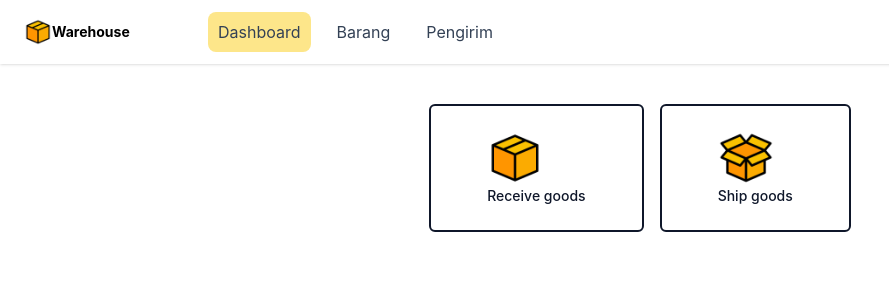
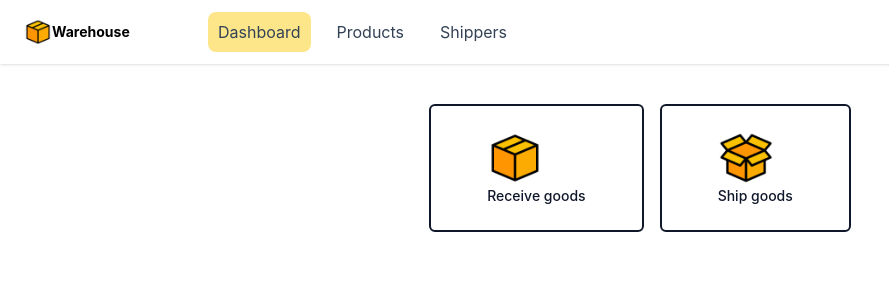
Before and after one commit to jbanes/warehouse-management-frontend, a Vue app: page / in a window 1280 px wide. Shown: the top 300 px of the page, without its empty margins (0-889 px from the left). Built offline with nearby package versions, Linux system fonts and the light colour scheme; a web font is replaced by a local one.

Commit message:
Translate Navbar.vue to English

```diff
--- a/src/components/Navbar.vue
+++ b/src/components/Navbar.vue
@@ -65,13 +65,13 @@ const isOpen = ref(false);
                         :to="{ name: 'barang.index' }"
                         class="px-2.5 py-2 text-slate-700 transition-colors duration-300 transform rounded-lg dark:text-slate-200 hover:bg-amber-200 dark:hover:bg-slate-700 md:mx-2"
                         :class="{ 'bg-amber-200 dark:bg-slate-700': $route.path.includes('barang') }"
-                        >Barang
+                        >Products
                     </RouterLink>
                     <RouterLink
                         :to="{ name: 'pengirim.index' }"
                         class="px-2.5 py-2 text-slate-700 transition-colors duration-300 transform rounded-lg dark:text-slate-200 hover:bg-amber-200 dark:hover:bg-slate-700 md:mx-2"
                         :class="{ 'bg-amber-200 dark:bg-slate-700': $route.path.includes('pengirim') }"
-                        >Pengirim
+                        >Shippers
                     </RouterLink>
                 </div>
             </div>
```
